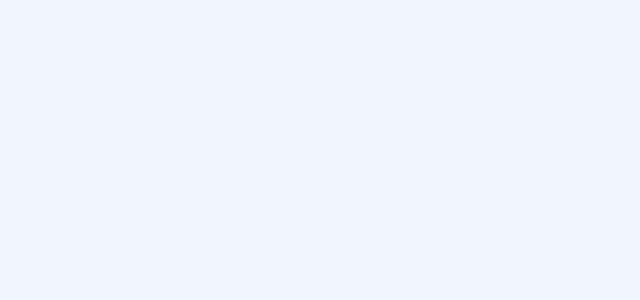
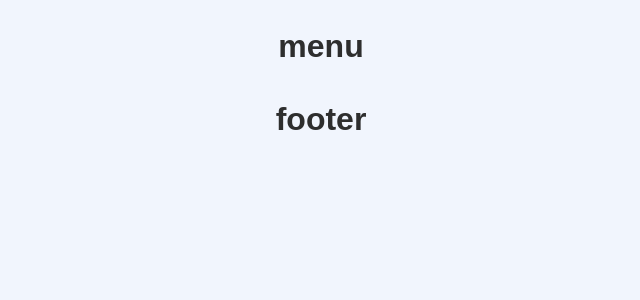
Before and after one commit to lionsgrandson/sites_for_everyone5.0, a React (Create React App) app: page / in a window 1280 px wide. Shown: the top 300 px of the page, without its empty margins (319-959 px from the left). Built offline with nearby package versions, Linux system fonts and the light colour scheme.

Commit message:
the basics of the menu and footer components

```diff
--- a/src/App.js
+++ b/src/App.js
@@ -1,10 +1,13 @@
-
+import Menu from './components/menu/menu';
+import Footer from './components/footer/footer';
 import './App.css';
 
 function App() {
   return (
     <div className="App">
       <header className="App-header">
+        <Menu/>
+        <Footer/>
       </header>
     </div>
   );
--- /dev/null
+++ b/src/components/footer/footer.js
@@ -0,0 +1,7 @@
+export default function Footer() {
+  return (
+    <>
+      <h1>footer</h1>
+    </>
+  );
+}
--- /dev/null
+++ b/src/components/menu/menu.js
@@ -0,0 +1,7 @@
+export default function Menu() {
+  return (
+    <>
+      <h1>menu</h1>
+    </>
+  );
+}
```
Also changed, not shown: src/components/footer/footer.css (added), src/components/menu/menu.css (added).
